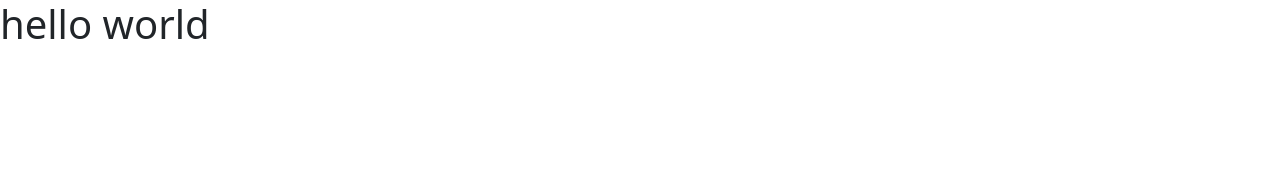
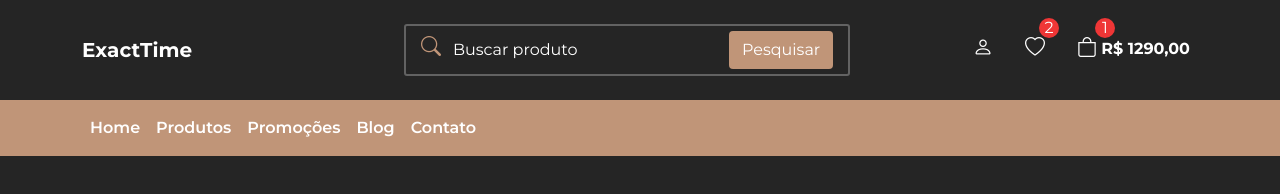
Before and after one commit to wendellwcl/ExactTime-Ecommerce, a plain HTML site: page index.html in a window 1280 px wide. Drawn offline with nearby package versions, Linux system fonts and the light colour scheme.

Commit message:
estruturação header/navbar

```diff
--- a/css/style.css
+++ b/css/style.css
@@ -0,0 +1,140 @@
+*{
+    font-family: 'Montserrat', sans-serif;
+}
+
+body{
+    background-color: #252525;
+    color: #FFF;
+}
+
+.primary-bg-color{
+    background-color: #252525;
+}
+
+.secondary-bg-color{
+    background-color: #C09578;
+}
+
+.light-bg-color{
+    background-color: #FCF5EB;
+}
+
+.dark-bg-color{
+    background-color: #101010;
+}
+
+.primary-color{
+    color: #C09578;
+}
+
+.secondary-color{
+    color: #626262;
+}
+
+.light-color{
+    color: #FCF5EB;
+}
+
+/* Navbar Principal */
+
+#navbar .navbar-nav{
+    flex-direction: row;
+    justify-content: end;
+}
+
+#navbar .navbar-nav li{
+    margin-left: 1em;
+}
+
+#navbar a,
+#navbar button{
+    color: #FFF;
+}
+
+#navbar li{
+    position: relative;
+}
+
+#navbar i{
+    font-size: 20px;
+}
+
+#navbar span{
+    position: absolute;
+    top: 0;
+    right: 0;
+    transform: translate(30%, -30%);
+    width: 20px;
+    height: 20px;
+    border-radius: 50%;
+    background-color: #EF3636;
+    text-align: center;
+    line-height: 20px;
+}
+
+#bag-item span{
+    left: 20px;
+}
+
+.navbar-brand{
+    font-weight: 700;
+    width: 100%;
+    text-align: center;
+}
+
+.navbar-items{
+    justify-content: space-between;
+}
+
+#search-form{
+    width: 100%;
+    margin: 2em 0;
+    border: 2px solid #626262;
+    border-radius: 3px;
+    padding: 5px 15px;
+}
+
+#search-form input{
+    background-color: transparent;
+    border: none;
+    color: #FFF;
+}
+
+#search-form input:focus{
+    box-shadow: none;
+}
+
+#search-form input::placeholder{
+    color: #FFF;
+}
+
+@media (min-width: 768px){
+    .navbar-brand{
+        text-align: left;
+    }
+
+    .navbar-items{
+        min-width: 80%;
+        display: flex;
+    }
+
+    #search-form{
+        width: 50%;
+        margin: 0;
+    }
+}
+
+/* Navbar 2 */
+
+#navbar-2-container .container{
+    justify-content: flex-end;
+}
+
+#navbar-2-container a{
+    font-weight: 600;
+    color: #FFF;
+}
+
+.navbar-toggler{
+    font-size: 1.5em;
+}
--- a/index.html
+++ b/index.html
@@ -21,7 +21,73 @@
 </head>
 <body>
 
-    <h1>hello world</h1>
+    <!-- Navbar Principal -->
+    <nav class="navbar navbar-expand-lg primary-bg-color px-2 py-4" id="navbar">
+        <div class="container">
+            <a href="#" class="navbar-brand">ExactTime</a>
+            <div class="navbar-items">
+                <div></div>
+                <form class="d-flex" id="search-form">
+                    <i class="bi bi-search primary-color"></i>
+                    <input type="search" class="form-control me-2" placeholder="Buscar produto" aria-label="search">
+                    <button type="submit" class="btn secondary-bg-color">Pesquisar</button>
+                </form>
+                <ul class="navbar-nav mb-2 mb-lg-0">
+                    <li class="nav-item">
+                        <a href="#" class="nav-link">
+                            <i class="bi bi-person"></i>
+                        </a>
+                    </li>
+                    <li class="nav-item">
+                        <a href="#" class="nav-link">
+                            <i class="bi bi-heart"></i>
+                        </a>
+                        <span class="qty-info">2</span>
+                    </li>
+                    <li class="nav-item" id="bag-item">
+                        <a href="#" class="nav-link">
+                            <i class="bi bi-bag"></i>
+                            <b>R$ 1290,00</b>
+                        </a>
+                        <span class="qty-info">1</span>
+                    </li>
+                </ul>
+            </div>
+        </div>
+    </nav>
+
+    <!-- Navbar 2 -->
+    <nav class="navbar navbar-expand-lg secondary-bg-color p-2" id="navbar-2-container">
+        <div class="container">
+            <button
+                class="navbar-toggler"
+                type="button"
+                data-bs-toggle="collapse"
+                data-bs-target="#navbar-2"
+                aria-controls="navbar-2"
+                aria-expanded="false"
+                aria-label="toggle navigation">
+                    <i class="bi bi-list"></i>
+            </button>
+            <ul class="navbar-nav mb-2 mb-lg-0 collapse navbar-collapse" id="navbar-2">
+                <li class="nav-item">
+                    <a href="#" class="nav-link">Home</a>
+                </li>
+                <li class="nav-item">
+                    <a href="#" class="nav-link">Produtos</a>
+                </li>
+                <li class="nav-item">
+                    <a href="#" class="nav-link">Promoções</a>
+                </li>
+                <li class="nav-item">
+                    <a href="#" class="nav-link">Blog</a>
+                </li>
+                <li class="nav-item">
+                    <a href="#" class="nav-link">Contato</a>
+                </li>
+            </ul>
+        </div>
+    </nav>
 
 </body>
 </html>
```
